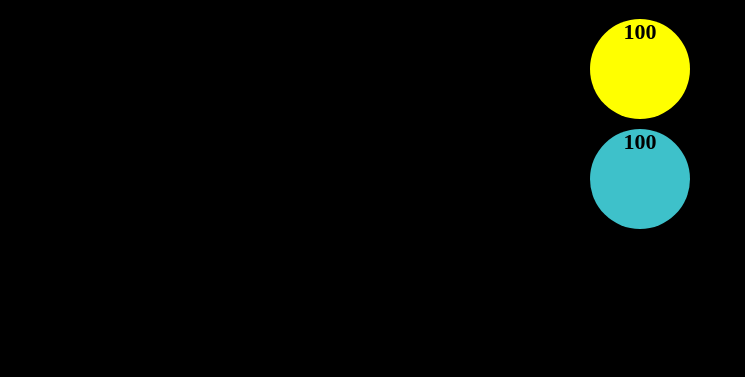
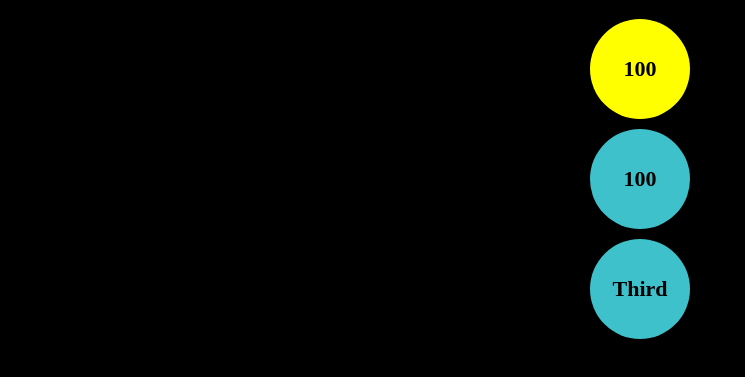
Before and after one commit to HodayaGitHub/git-basic-ex, a plain HTML site: page index.html in a window 1280 px wide. Shown: the part 61-438 px from the top of the page, without its empty margins (0-745 px from the left). Drawn offline with Linux system fonts and the light colour scheme.

Commit message:
Implement third-ball functionality

```diff
--- a/css/style.css
+++ b/css/style.css
@@ -16,6 +16,7 @@ h1 {
     font-size: 22px;
     text-align: center;
     font-weight: bold;
+    line-height: 100px;
 
     border-radius: 50%;
     background-color: yellow;
@@ -27,3 +28,9 @@ h1 {
     background-color: rgb(62, 193, 202);
 
 }
+
+.third-ball {
+    background-color: rgb(62, 193, 202);
+
+
+}
--- a/index.html
+++ b/index.html
@@ -10,8 +10,9 @@
 <body>
 
     <h1> The ball game</h1>
-    <div class="ball" onclick="onBallClick(this, 400)">100</div>
+    <div class="ball first-ball" onclick="onBallClick(this, 400)">100</div>
     <div class="ball second-ball" onclick="onBallClick(this, 250)">100</div>
+    <div class="ball third-ball" onclick="onThirdBallClick(this)">Third</div>
 
     <script src="js/util.js"></script>
     <script src="js/main.js"></script>
--- a/js/main.js
+++ b/js/main.js
@@ -21,8 +21,22 @@ function onBallClick(elBall, maxDiameter) {
         elBallWidth = maxDiameter
     }
 
-
     elBall.style.height = elBallHeight + 'px'
     elBall.style.width = elBallWidth + 'px'
     elBall.innerText = elBallWidth
 }
+
+
+function onThirdBallClick(elBall) {
+
+    var firstAndSecondBalls = document.querySelectorAll('.first-ball, .second-ball')
+    console.log(firstAndSecondBalls);
+    firstAndSecondBalls.forEach(ball => {
+        var sizeToIncrease = 150
+        ball.style.backgroundColor = 'gray'
+        ball.style.height = sizeToIncrease + 'px'
+        ball.style.width = sizeToIncrease + 'px'
+        ball.innerText = sizeToIncrease
+
+    });
+}
```
